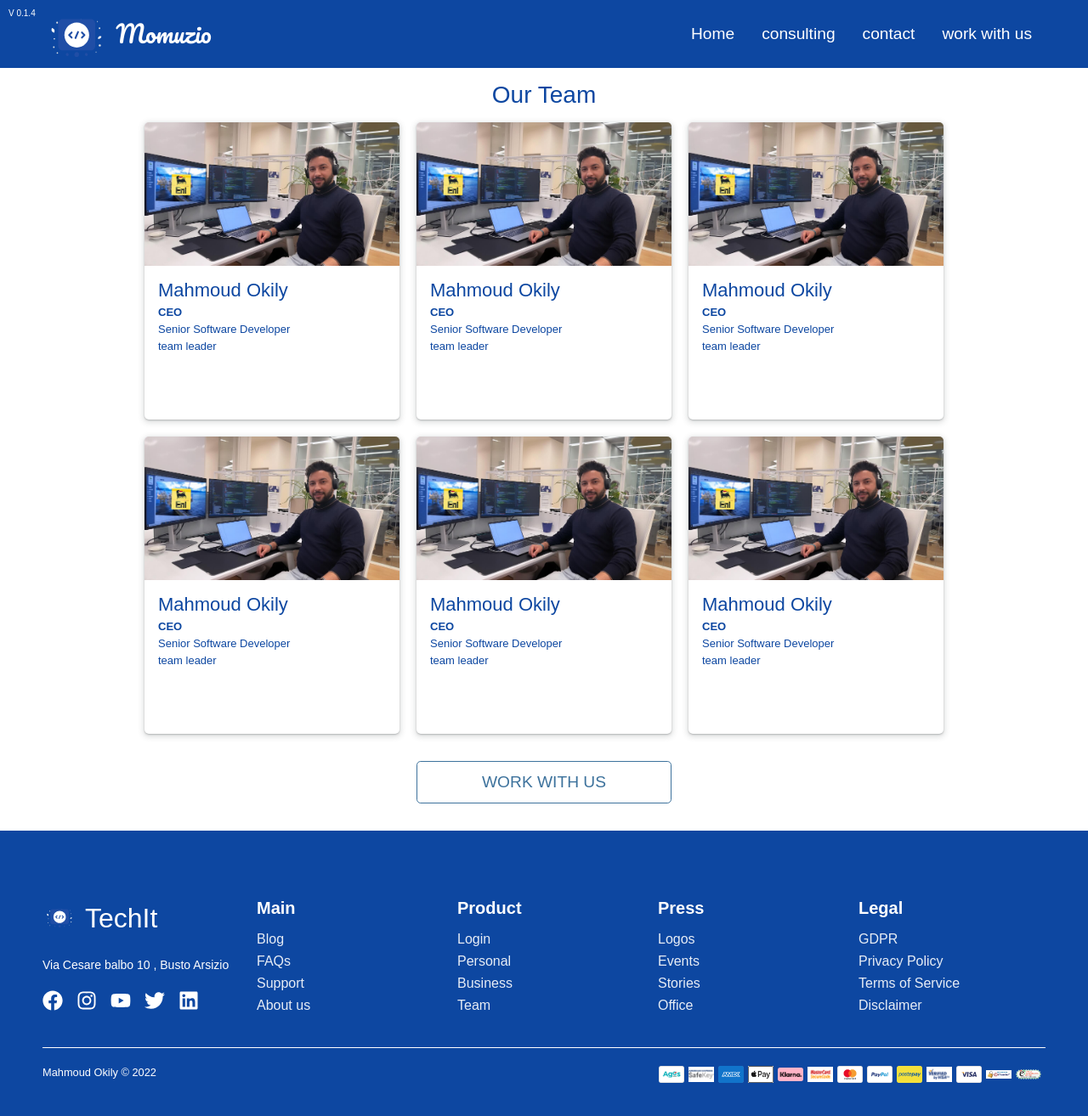
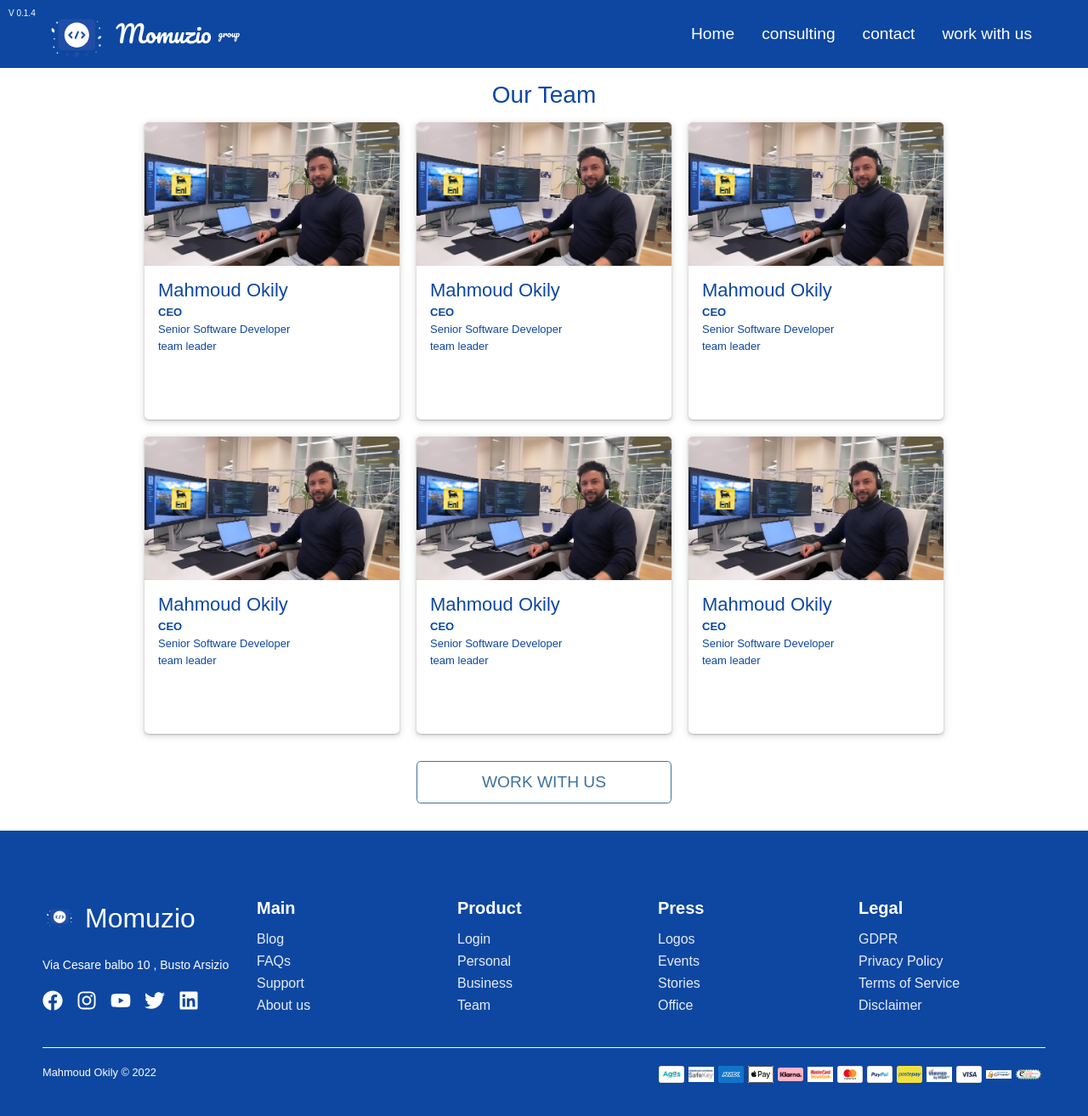
Before and after one commit to mahmoudokily/techit, a React (Create React App) app: page /team in a window 1280 px wide. Shown: the top 1314 px of the page at 85% size. Built offline with nearby package versions, Linux system fonts and the light colour scheme.

Commit message:
fix name

```diff
--- a/src/_shared/styledComponents/ProjectUi.tsx
+++ b/src/_shared/styledComponents/ProjectUi.tsx
@@ -49,6 +49,7 @@ export const NavbarContainer = styled(Container)`
   justify-content: start;
   height: 80px;
   flex-shrink: 0;
+  min-width: 400px;
 
   ${Container}
 `;
--- a/src/footer/screen/Footer.tsx
+++ b/src/footer/screen/Footer.tsx
@@ -27,7 +27,7 @@ const Footer = () => {
           <FooterColumn id="footerLogo">
             <FooterLogo to="/" inverse={true}>
               <SocialIcon src="./assets/logo.svg" />
-              TechIt
+              Momuzio
             </FooterLogo>
             <FooterAddress inverse>
               Via Cesare balbo 10 , Busto Arsizio
--- a/src/header/screen/Header.tsx
+++ b/src/header/screen/Header.tsx
@@ -76,8 +76,11 @@ const Header: React.FC<HeaderProps> = ({ autoHide = true }) => {
       <NavbarContainer>
         <NavLogo to="/">
           <NavIcon src="./assets/logo.svg" alt="logo" />
-          <Typography color="white" width={200} variant={"title40"}>
+          <Typography color="white" flexShrink={0} pr={2} variant={"title40"}>
             Momuzio
+          </Typography>
+          <Typography flexShrink={0} color="white" variant={"caption10"}>
+            group
           </Typography>
         </NavLogo>
         <MobileIcon onClick={handleClick}>
```
